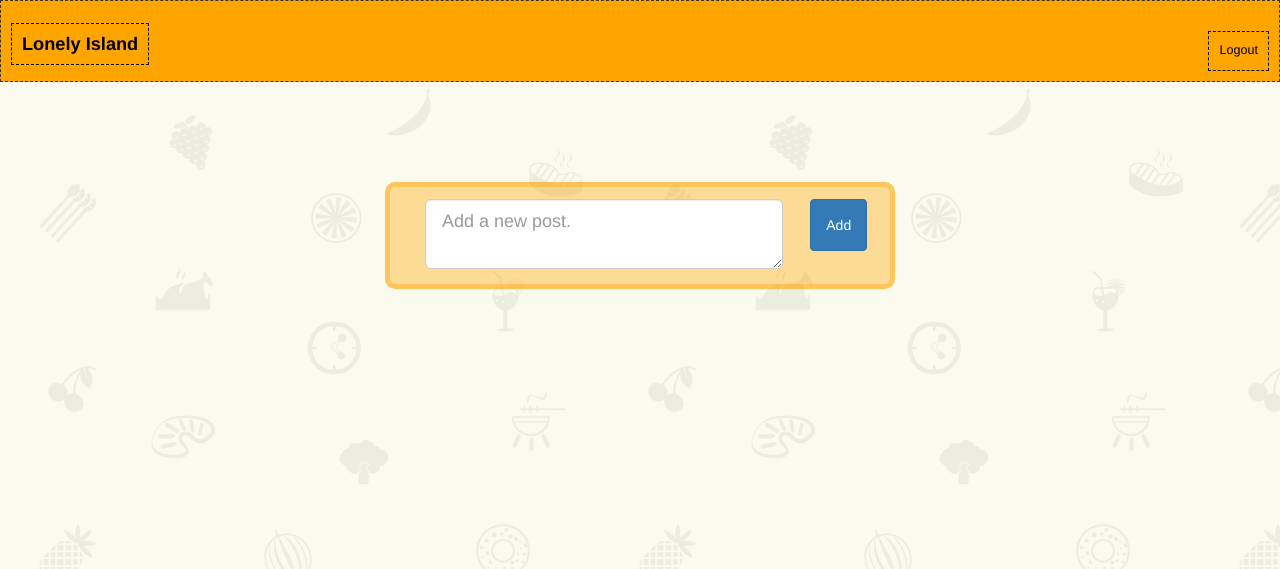
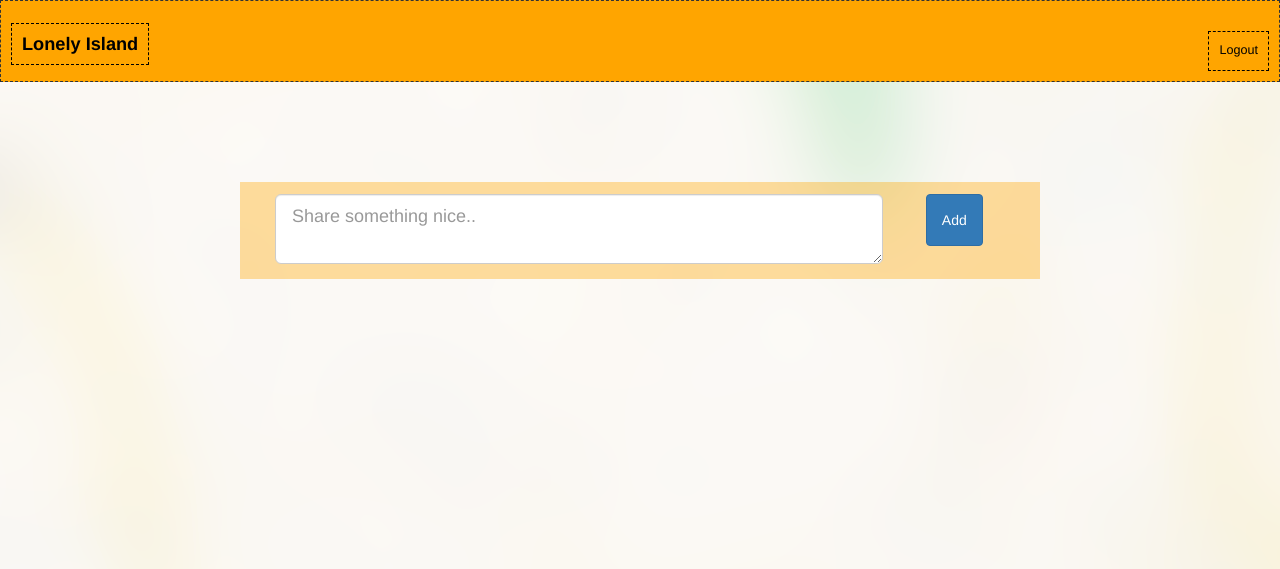
Before and after one commit to sauravtom/lonelyIsland, a Flask app: page / in a window 1280 px wide. Shown: the top 569 px of the page. Run offline with Flask 2, Linux system fonts and the light colour scheme; a user stored in the database is signed in; tables that the repository leaves empty hold one stand-in row (values such as "Sample post"); some libraries are stand-ins or nearby versions.

Commit message:
minor changes in UI

```diff
--- a/main.py
+++ b/main.py
@@ -13,10 +13,10 @@ from flask.ext.login import login_user , logout_user , current_user , login_requ
 def load_user(id):
     return User.query.get(int(id))
 
-@app.route("/login", methods=["GET"])
+@app.route("/login", methods=["POST"])
 def login():
-    user_name = request.args.get('user_name') or ''
-    user_password = request.args.get('user_password') or ''
+    user_name = request.form.get('user_name') or ''
+    user_password = request.form.get('user_password') or ''
     if user_name and user_password:
         user_exists = User.query.filter_by(username=user_name,password=user_password).first()
         if user_exists: # user authenticated
@@ -57,9 +57,13 @@ def view(id):
 def add():
     post_content = request.args.get('post_content')
     user_id = request.args.get('user_id')
-    add_post = Post(post_content, user_id)
-    db.session.add(add_post)
-    db.session.commit()
+    if 0 < len(post_content) < 140:
+        add_post = Post(post_content, user_id)
+        db.session.add(add_post)
+        db.session.commit()
+    else:
+        pass
+        # flash an error message
     return flask.redirect("/#sa")
 
 @app.route('/add_comment',methods=['GET'])
--- a/static/css/style.css
+++ b/static/css/style.css
@@ -1,5 +1,5 @@
 body {
-    background-image: url("/static/restaurant_icons.png");
+    background-image: url("/static/map.png");
     -webkit-font-smoothing: antialiased;
     -webkit-text-size-adjust: none;
     overflow-x: hidden;
@@ -71,21 +71,22 @@ a:visited{
 
 .post{
     text-align: left;
-    width:450px;
+    width: 800px;
+    background-color: white;
     margin: 0 auto;
     margin-bottom: 50px;
     padding:10px;
     padding-bottom:20px;
-    padding-top: 0;
+    padding-top: 20px;
     margin-bottom: -20px;
 }
 
-.post>a>.title{
+.post>div>a>.title{
     text-align: left;
     font-weight: bolder;
     font-size: 150%;
     padding: 20px;
-    border: 1px dashed;
+    /*border: 1px dashed;*/
 }
 
 .post_page{
@@ -123,6 +124,17 @@ a:visited{
     padding: 12px 50px 0px 50px;
 }
 
+.add_form {
+    /*margin: 0 auto;*/
+    margin-bottom: 0;
+    text-align: center;
+    width:800px;
+    /*border:5px solid rgba(255, 165, 0, 0.4);*/
+    background: rgba(255, 165, 0, 0.37);
+    /*border-radius: 10px;*/
+    padding: 12px 50px 0px 50px;
+}
+
 #add_btn{
     padding:15px;
 }
--- a/static/css/style_.css
+++ b/static/css/style_.css
@@ -1,5 +1,5 @@
 body {
-    background-image: url("/static/sativa.png");
+    background-image: url("/static/map.png");
     -webkit-font-smoothing: antialiased;
     -webkit-text-size-adjust: none;
     overflow-x: hidden;
--- a/templates/base.html
+++ b/templates/base.html
@@ -7,6 +7,7 @@
 
     <link rel="stylesheet" href="/static/css/bootstrap.min.css">
     <link type="text/css" rel="stylesheet" href="/static/css/style.css" />
+    <link href="//maxcdn.bootstrapcdn.com/font-awesome/4.2.0/css/font-awesome.min.css" rel="stylesheet">
 
     <meta name="viewport" content="width=device-width, initial-scale=1.0">
 
--- a/templates/index.html
+++ b/templates/index.html
@@ -6,14 +6,14 @@
 
 {% block content %}
 
-  <div id="Add_form">
+  <div class="post add_form">
 
       <form class="form-horizontal" enctype="multipart/form-data" action='/add' method='GET'>
 
         <div class="row">
           <div class="col-md-10">
             <div class="form-group">
-              <textarea type="text" name='post_content' class="form-control input-lg" placeholder="Add a new post."></textarea>
+              <textarea type="text" name='post_content' class="form-control input-lg" placeholder="Share something nice.."></textarea>
               <input type="hidden" name='user_id' class="form-control" value="{{ g.user.get_id() }}">
             </div>
           </div>
@@ -32,10 +32,14 @@
   <br><br>
 
   {% for i in arr %}
-      <div class="post">
-        <a href="/view/{{i.id}}">
-          <p class="title">{{i.content}}</p>
-        </a>
+      <div class="row post">
+        <div class="col-md-12">
+          <i class="fa fa-sort-asc"></i>
+          <a href="/view/{{i.id}}">
+            <p class="title">{{i.content}}</p>
+          </a>
+          <hr>
+        </div>
       </div>
   {%endfor%}
 
--- a/templates/login.html
+++ b/templates/login.html
@@ -6,7 +6,7 @@
 
 {% block content %}
 
-  <form id="login_form" class="form-horizontal" enctype="multipart/form-data" action='/login' method='GET'>
+  <form id="login_form" class="form-horizontal" enctype="multipart/form-data" action='/login' method='POST'>
 
           <h2 id="form_title">Please Login to continue</h2>
           <div class="form-group">
```
Also changed, not shown: static/map.png (added), 1 other file.
